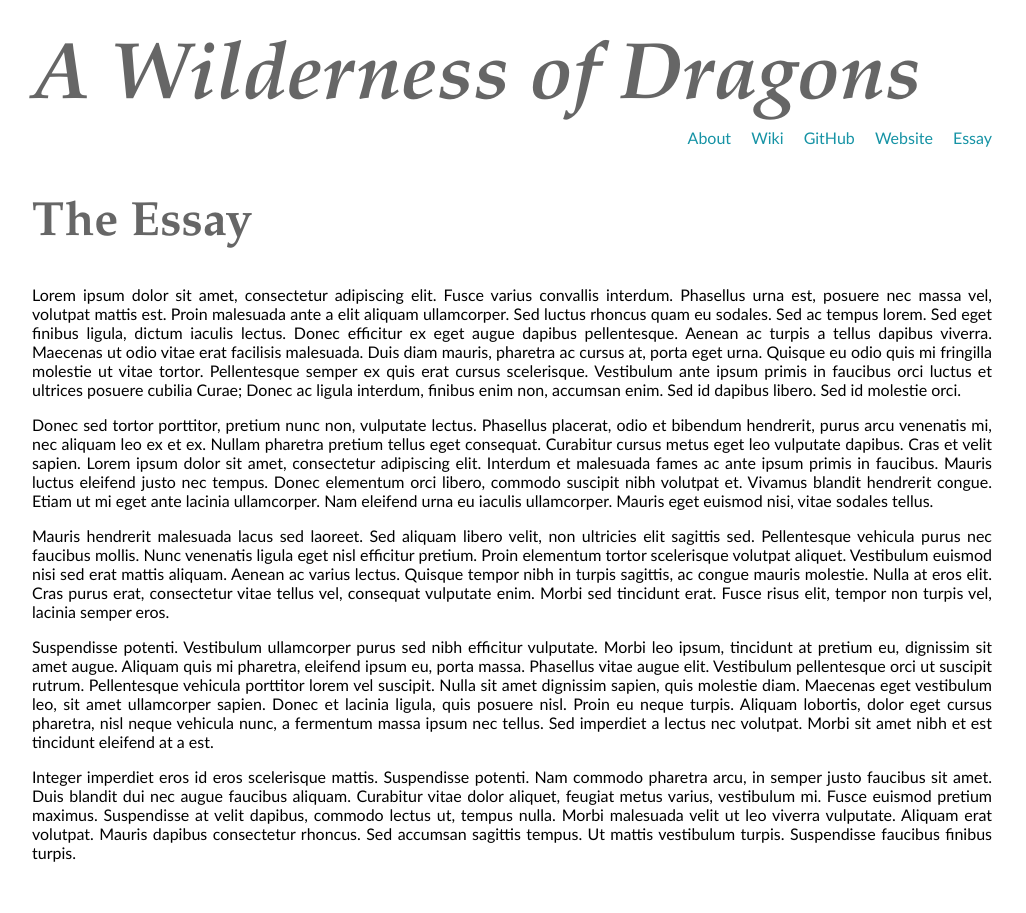
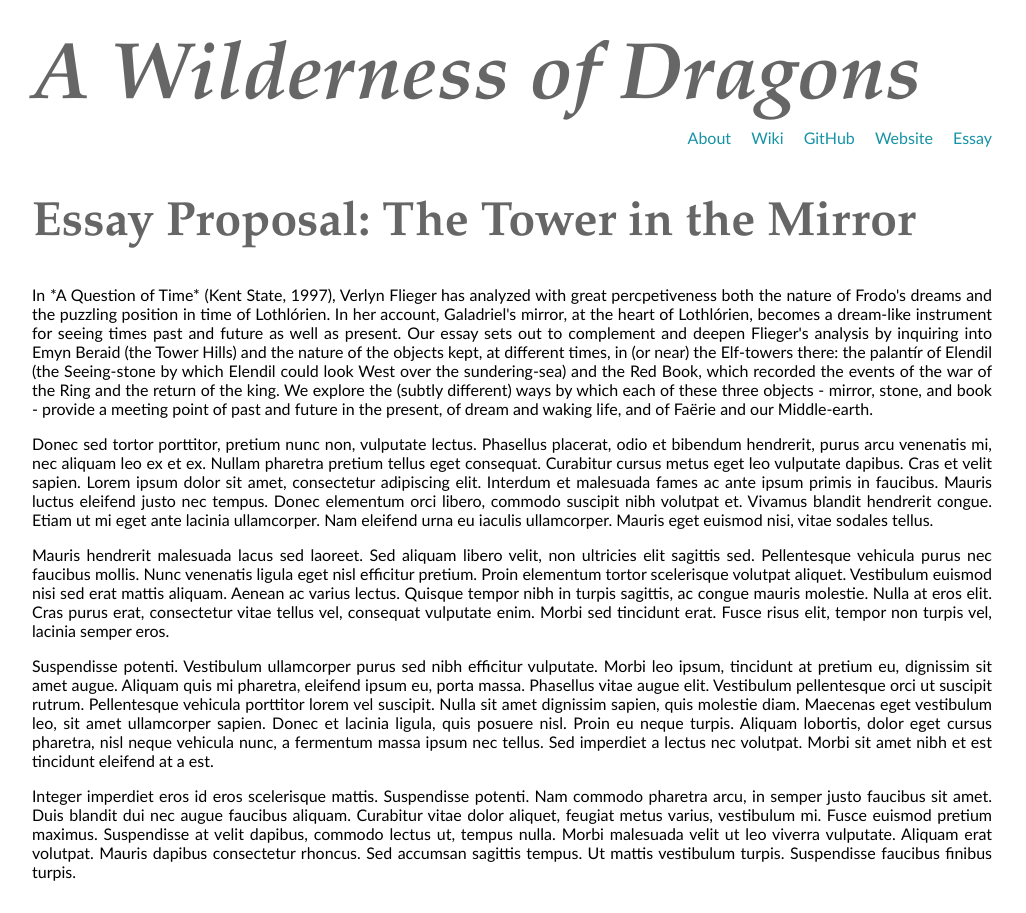
Before and after one commit to uoou/AWildernessOfDragons, a Jekyll site: the page built from essay.html, in a window 1280 px wide. Shown: the whole page, without its empty margins (0-1026 px from the left). Built offline with Jekyll 4.4.1, drawn with Linux system fonts in a browser that asks for light colours; Markdown is read by kramdown in place of the engine named in the settings.

Commit message:
Update essay.html

```diff
--- a/essay.html
+++ b/essay.html
@@ -5,10 +5,10 @@ layout: default
 {% include site_header.html %}
 	<section class="page">
 		<article class="post">
-			<h2>The Essay</h2>
+			<h2>Essay Proposal: The Tower in the Mirror</h2>
 			<div class="postcontent">
 <p>
-Lorem ipsum dolor sit amet, consectetur adipiscing elit. Fusce varius convallis interdum. Phasellus urna est, posuere nec massa vel, volutpat mattis est. Proin malesuada ante a elit aliquam ullamcorper. Sed luctus rhoncus quam eu sodales. Sed ac tempus lorem. Sed eget finibus ligula, dictum iaculis lectus. Donec efficitur ex eget augue dapibus pellentesque. Aenean ac turpis a tellus dapibus viverra. Maecenas ut odio vitae erat facilisis malesuada. Duis diam mauris, pharetra ac cursus at, porta eget urna. Quisque eu odio quis mi fringilla molestie ut vitae tortor. Pellentesque semper ex quis erat cursus scelerisque. Vestibulum ante ipsum primis in faucibus orci luctus et ultrices posuere cubilia Curae; Donec ac ligula interdum, finibus enim non, accumsan enim. Sed id dapibus libero. Sed id molestie orci.
+In *A Question of Time* (Kent State, 1997), Verlyn Flieger has analyzed with great percpetiveness both the nature of Frodo's dreams and the puzzling position in time of Lothlórien. In her account, Galadriel's mirror, at the heart of Lothlórien, becomes a dream-like instrument for seeing times past and future as well as present. Our essay sets out to complement and deepen Flieger's analysis by inquiring into Emyn Beraid (the Tower Hills) and the nature of the objects kept, at different times, in (or near) the Elf-towers there: the palantír of Elendil (the Seeing-stone by which Elendil could look West over the sundering-sea) and the Red Book, which recorded the events of the war of the Ring and the return of the king. We explore the (subtly different) ways by which each of these three objects - mirror, stone, and book - provide a meeting point of past and future in the present, of dream and waking life, and of Faërie and our Middle-earth.
 </p>
 <p>
 Donec sed tortor porttitor, pretium nunc non, vulputate lectus. Phasellus placerat, odio et bibendum hendrerit, purus arcu venenatis mi, nec aliquam leo ex et ex. Nullam pharetra pretium tellus eget consequat. Curabitur cursus metus eget leo vulputate dapibus. Cras et velit sapien. Lorem ipsum dolor sit amet, consectetur adipiscing elit. Interdum et malesuada fames ac ante ipsum primis in faucibus. Mauris luctus eleifend justo nec tempus. Donec elementum orci libero, commodo suscipit nibh volutpat et. Vivamus blandit hendrerit congue. Etiam ut mi eget ante lacinia ullamcorper. Nam eleifend urna eu iaculis ullamcorper. Mauris eget euismod nisi, vitae sodales tellus.
```
